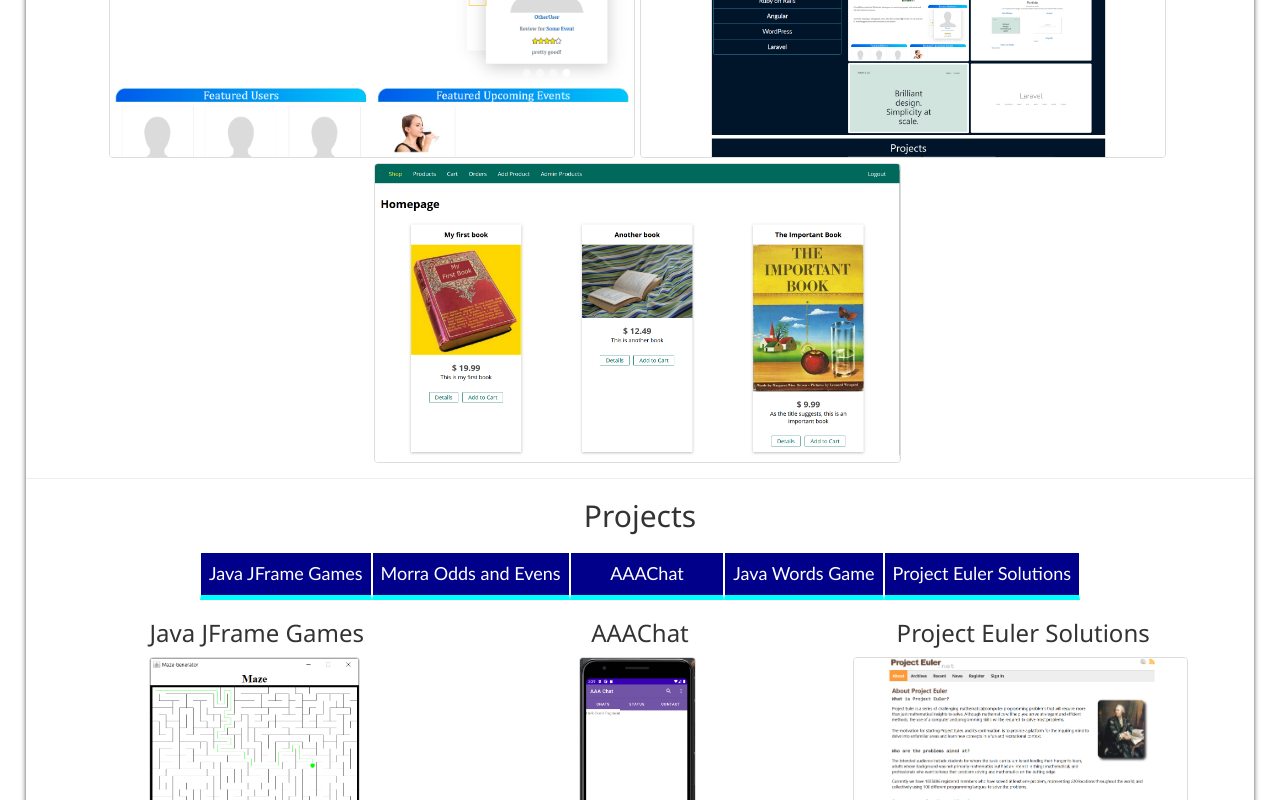
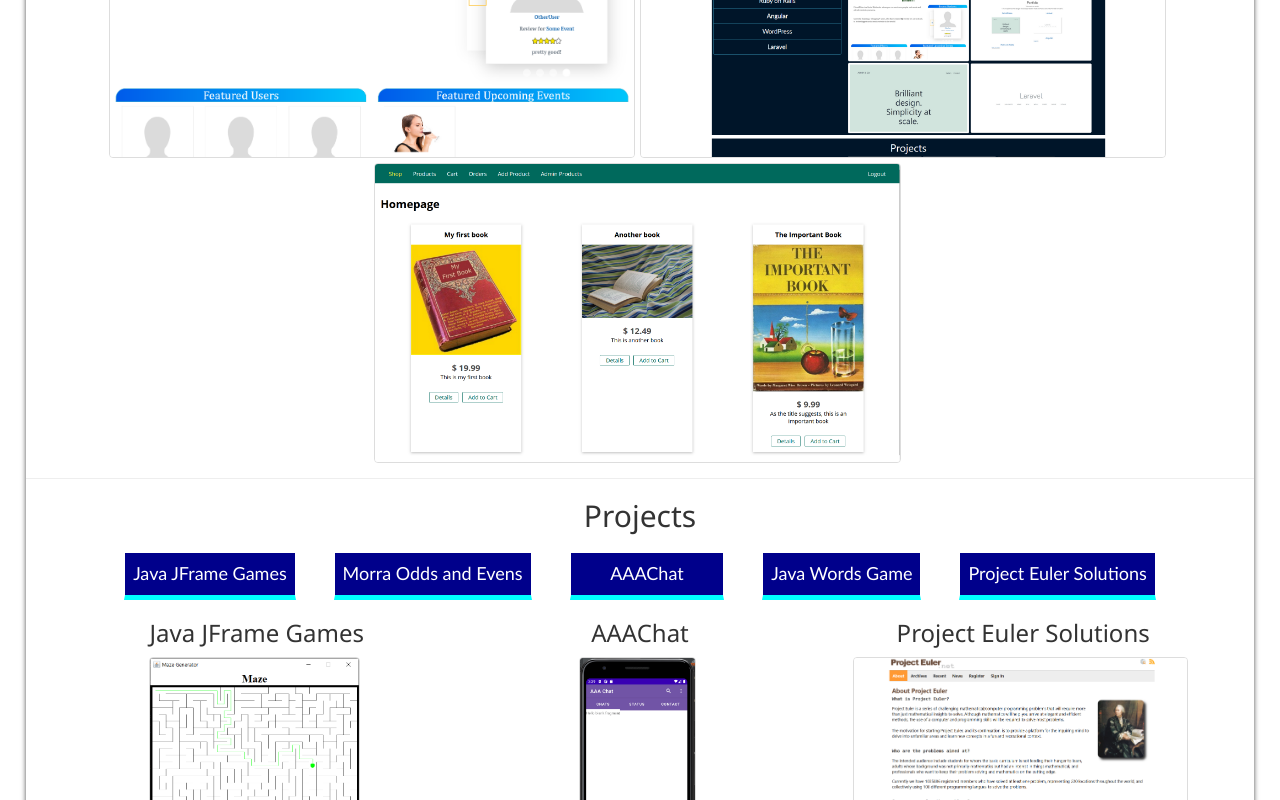
Before and after one commit to ndeely/Angular-ndcom, an Angular app: page / in a window 1280 px wide. Shown: the part 500-1300 px from the top of the page. Built offline with nearby package versions, Linux system fonts and the light colour scheme.

Commit message:
backticks used for multiline code

```diff
--- a/src/app/home/home.component.scss
+++ b/src/app/home/home.component.scss
@@ -29,6 +29,8 @@ hr {
   width: 90%;
   margin: 10px 5%;
   text-align: center;
+  display: flex;
+  justify-content: space-between;
   button {
     background-color: darkblue;
     color: #fff;
@@ -103,6 +105,7 @@ button {
   .menu {
     width: 100%;
     margin: 10px 0;
+    display: block;
     button {
       min-width:90%;
       margin: 0px 5%;
--- a/src/app/projects/projects.service.ts
+++ b/src/app/projects/projects.service.ts
@@ -9,58 +9,57 @@ export class ProjectsService {
       0,
       'Java JFrame Games',
       ['Java', 'JFrame'],
-      'This repository contains a number of Java JFrame games I have created as a learning experience.<br><br>' +
-      'The notable inclusions are:<br>' +
-      '<div class="col-xs-12 col-md-4">' +
-      '<div class="project-brief">' +
-      '<h4>Watch Your Step</h4>' +
-      '<img src="/assets/images/DIYGames/WatchYourStep.png" alt="Watch Your Step">' +
-      '<p>Watch Your Step is a Minesweeper clone which allows you to try to expose all of the squares without ' +
-      'falling into a hole. Suspected holes can be marked with a skull and crossbones.</p>' +
-      '</div>' +
-      '</div>' +
-      '<div class="col-xs-12 col-md-4">' +
-      '<div class="project-brief">' +
-      '<h4>Maze Generator</h4>' +
-      '<img src="/assets/images/DIYGames/MazeGenerator.png" alt="Maze Generator">' +
-      '<p>Maze generator build a maze that you can navigate the green ball through to get to the finish line (red ball). ' +
-      'Movement controls are shown prior to the first play.</p>' +
-      '</div>' +
-      '</div>' +
-      '<div class="col-xs-12 col-md-4">' +
-      '<div class="project-brief">' +
-      '<h4>Framed</h4>' +
-      '<img src="/assets/images/DIYGames/Framed.png" alt="Framed">' +
-      '<p>Framed is a simple game where you must turn on all of the lights in a 3x3 grid to win. However, switching ' +
-      'a light will also affect the lights directly above, below, or to the side of the light that was switched.</p>' +
-      '</div>' +
-      '</div>' +
-      '<div class="col-xs-12 col-md-4">' +
-      '<div class="project-brief">' +
-      '<h4>Sliding Tiles</h4>' +
-      '<img src="/assets/images/DIYGames/SlidingTiles.png" alt="Sliding Tiles">' +
-      '<p>The aim of Sliding Tiles is to put the pieces of a photo into the correct place, by moving the tiles into the empty space ' +
-      'in a 4x4 grid.</p>' +
-      '</div>' +
-      '</div>' +
-      '<div class="col-xs-12 col-md-4">' +
-      '<div class="project-brief">' +
-      '<h4>Guess My Color</h4>' +
-      '<img src="/assets/images/DIYGames/GuessMyColor.png" alt="Guess My Color">' +
-      '<p>Guess My Color simply involves increasing or decreasing the concentration of the colors red, green and blue until you reach ' +
-      'the target color.</p>' +
-      '</div>' +
-      '</div>' +
-      '<div class="col-xs-12 col-md-4">' +
-      '<div class="project-brief">' +
-      '<h4>Zilch Dice Game</h4>' +
-      '<img src="/assets/images/DIYGames/ZilchDiceGame.png" alt="Zilch Dice Game">' +
-      '<p>Zilch is a game of chance, where 6 dice are rolled to determine points. If the result offers no points, a round is over. If ' +
-      'some combination of dice awards points, these dice can be selected to claim the points, and the remaining dice can be re-rolled. ' +
-      'If all rolled dice award points, they can all be selected, and all of the dice are re-rolled.</p>' +
-      '</div>' +
-      '</div>'
-      ,
+      `This repository contains a number of Java JFrame games I have created as a learning experience.<br><br>
+      The notable inclusions are:<br>
+      <div class="col-xs-12 col-md-4">
+      <div class="project-brief">
+      <h4>Watch Your Step</h4>
+      <img src="/assets/images/DIYGames/WatchYourStep.png" alt="Watch Your Step">
+      <p>Watch Your Step is a Minesweeper clone which allows you to try to expose all of the squares without falling into a hole. Suspected
+      holes can be marked with a skull and crossbones.</p>
+      </div>
+      </div>
+      <div class="col-xs-12 col-md-4">
+      <div class="project-brief">
+      <h4>Maze Generator</h4>
+      <img src="/assets/images/DIYGames/MazeGenerator.png" alt="Maze Generator">
+      <p>Maze generator build a maze that you can navigate the green ball through to get to the finish line (red ball). Movement controls
+      are shown prior to the first play.</p>
+      </div>
+      </div>
+      <div class="col-xs-12 col-md-4">
+      <div class="project-brief">
+      <h4>Framed</h4>
+      <img src="/assets/images/DIYGames/Framed.png" alt="Framed">
+      <p>Framed is a simple game where you must turn on all of the lights in a 3x3 grid to win. However, switching a light will also affect
+      the lights directly above, below, or to the side of the light that was switched.</p>
+      </div>
+      </div>
+      <div class="col-xs-12 col-md-4">
+      <div class="project-brief">
+      <h4>Sliding Tiles</h4>
+      <img src="/assets/images/DIYGames/SlidingTiles.png" alt="Sliding Tiles">
+      <p>The aim of Sliding Tiles is to put the pieces of a photo into the correct place, by moving the tiles into the empty space in a
+      4x4 grid.</p>
+      </div>
+      </div>
+      <div class="col-xs-12 col-md-4">
+      <div class="project-brief">
+      <h4>Guess My Color</h4>
+      <img src="/assets/images/DIYGames/GuessMyColor.png" alt="Guess My Color">
+      <p>Guess My Color simply involves increasing or decreasing the concentration of the colors red, green and blue until you reach
+      the target color.</p>
+      </div>
+      </div>
+      <div class="col-xs-12 col-md-4">
+      <div class="project-brief">
+      <h4>Zilch Dice Game</h4>
+      <img src="/assets/images/DIYGames/ZilchDiceGame.png" alt="Zilch Dice Game">
+      <p>Zilch is a game of chance, where 6 dice are rolled to determine points. If the result offers no points, a round is over. If
+      some combination of dice awards points, these dice can be selected to claim the points, and the remaining dice can be re-rolled.
+      If all rolled dice award points, they can all be selected, and all of the dice are re-rolled.</p>
+      </div>
+      </div>`,
       [
         '/assets/images/DIYGames/WatchYourStep.png',
         '/assets/images/DIYGames/MazeGenerator.png',
@@ -75,16 +74,16 @@ export class ProjectsService {
       1,
       'Morra Odds and Evens',
 ['Java', 'Command Line'],
-'<h3>“Morra Odds and Evens” game rules</h3>' +
-  '<ol>' +
-  '<li>Two-player game. One player is team Odds and the other is team Evens.</li>' +
-  '<li>In each round of the game, the players will simultaneously hold out between 1 and 10 ﬁngers.</li>' +
-  '<li>The winner of the round is decided based on the sum of ﬁngers shown by both players. Namely, ' +
-  'if the sum is an even number then the “Evens” player wins, otherwise if the sum is an odd number then the “Odds” player wins.</li>' +
-  '<li>The winner of the round receive 3 points.</li>' +
-  '<li>In addition, the player whose number of fingers is closer to the sum receives 2 bonus points.</li>' +
-  '<li>The winner of the game is the ﬁrst player to accumulate 12 or more points.</li>' +
-  '</ol>',
+      `<h3>“Morra Odds and Evens” game rules</h3>
+  <ol>
+  <li>Two-player game. One player is team Odds and the other is team Evens.</li>
+  <li>In each round of the game, the players will simultaneously hold out between 1 and 10 ﬁngers.</li>
+  <li>The winner of the round is decided based on the sum of ﬁngers shown by both players. Namely,
+  if the sum is an even number then the “Evens” player wins, otherwise if the sum is an odd number then the “Odds” player wins.</li>
+  <li>The winner of the round receive 3 points.</li>
+  <li>In addition, the player whose number of fingers is closer to the sum receives 2 bonus points.</li>
+  <li>The winner of the game is the ﬁrst player to accumulate 12 or more points.</li>
+  </ol>`,
     [],
       'github.com/ndeely/MorraProject'
     ),
@@ -92,8 +91,8 @@ export class ProjectsService {
       2,
       'AAAChat',
       ['Java', 'Android'],
-      'AAAChat is a simple chat app interface created using Android Studio and Java. ' +
-      'The interface created is similar in style to WhatsApp.',
+      `<p>AAAChat is a simple chat app interface created using Android Studio and Java. The interface created is similar in style to
+      WhatsApp.</p>`,
       [
         '/assets/images/AAAChat.png'
       ],
@@ -103,30 +102,30 @@ export class ProjectsService {
       3,
       'Java Words Game',
       ['Java', 'Command Line'],
-      '<h3>“Java Words Game” game rules:</h3>' +
-      '<ol>' +
-      '<li>The game is played between two players, both human users.</li>' +
-      '<li>Each player begin the game with the same number of lives and with 0 for each one.</li>' +
-      '<li>First turn starts with a random letter and a random player, which has to play that letter; in our case, ' +
-      'the computer makes the selection.</li>' +
-      '<li>First stage of the game consists in that the randomly selected player has to write down in the program, a ' +
-      'word that start with the randomly selected letter, at the beginning at the game.</li>' +
-      '<li>The next player has to also input a word, but this time starting with the with the last two letters of ' +
-      'the last word provided by the other player.</li>' +
-      '<li>All the words has to be formed from at least 3 letters, and to be correctly wrote in English language, ' +
-      'as it will be passed through specific input validation.</li>' +
-      '<li>The game contains a limited 1024 English word which will be the base of the words used in the game.</li>' +
-      '<li>Flowingly, each player will had to add a new word starting with the last two letter from the last word ' +
-      'player by the last player.</li>' +
-      '<li>If any player doesn´t know any word starting with a determinate sequence of two letters , ' +
-      'then that player will lose a live, and the game will start from the beginning.</li>' +
-      '<li>Each time when a correct word will be played, by input by any player, that player will receive a ' +
-      'concrete number of points, described in a specific rule.</li>' +
-      '<li>The main objective of the game is not to lose the lives that one has, and therefor introduce as many ' +
-      'words as possible. If this rule is not followed the player who firstly waste his lives, will lose the ' +
-      'game and the one with lives remaining will win the game.</li>' +
-      '<li>At the end of the game the players will see a summary with their remaining lives and total gathered ' +
-      'points along the game.</li></ol>',
+      `<h3>“Java Words Game” game rules:</h3>
+      <ol>
+      <li>The game is played between two players, both human users.</li>
+      <li>Each player begin the game with the same number of lives and with 0 for each one.</li>
+      <li>First turn starts with a random letter and a random player, which has to play that letter; in our case, the computer makes the
+      selection.</li>
+      <li>First stage of the game consists in that the randomly selected player has to write down in the program, a word that start with
+      the randomly selected letter, at the beginning at the game.</li>
+      <li>The next player has to also input a word, but this time starting with the with the last two letters of the last word provided by
+      the other player.</li>
+      <li>All the words has to be formed from at least 3 letters, and to be correctly wrote in English language, as it will be passed
+      through specific input validation.</li>
+      <li>The game contains a limited 1024 English word which will be the base of the words used in the game.</li>
+      <li>Flowingly, each player will had to add a new word starting with the last two letter from the last word player by the last
+      player.</li>
+      <li>If any player doesn´t know any word starting with a determinate sequence of two letters , then that player will lose a live, and
+      the game will start from the beginning.</li>
+      <li>Each time when a correct word will be played, by input by any player, that player will receive a concrete number of points,
+      described in a specific rule.</li>
+      <li>The main objective of the game is not to lose the lives that one has, and therefor introduce as many words as possible. If this
+      rule is not followed the player who firstly waste his lives, will lose the game and the one with lives remaining will win the
+      game.</li>
+      <li>At the end of the game the players will see a summary with their remaining lives and total gathered points along the game.</li>
+      </ol>`,
       [],
       'github.com/ndeely/JavaWordsGame'
     ),
@@ -134,15 +133,15 @@ export class ProjectsService {
       4,
       'Project Euler Solutions',
       ['Java', 'Command Line'],
-      '<blockquote><p><a href="https://projecteuler.net/" target="_blank">Project Euler</a> is a series of challenging ' +
-      'mathematical/computer programming problems that will require more than just mathematical insights to ' +
-      'solve.</p></blockquote>' +
-      '<p>I have used this website to practice my coding and problem solving skills. I have recently decided to put my ' +
-      'solutions to the problems provided into a GitHub repository, which is provided below. While many programming ' +
-      'languages can be used to solve these problems, I have used Java for my solutions as it is the language I would ' +
-      'be most familiar with.</p>' +
-      '<p>I will not include solutions to the problems #100+, as the creators of the project do not wish to have solutions to ' +
-      'the more complicated problems shared.</p>',
+      `<blockquote><p><a href="https://projecteuler.net/" target="_blank">Project Euler</a> is a series of challenging
+      mathematical/computer programming problems that will require more than just mathematical insights to
+      solve.</p></blockquote>
+      <p>I have used this website to practice my coding and problem solving skills. I have recently decided to put my
+      solutions to the problems provided into a GitHub repository, which is provided below. While many programming
+      languages can be used to solve these problems, I have used Java for my solutions as it is the language I would
+      be most familiar with.</p>
+      <p>I will not include solutions to the problems #100+, as the creators of the project do not wish to have solutions to
+      the more complicated problems shared.</p>`,
       [
         '/assets/images/ProjectEuler.png'
       ],
```
